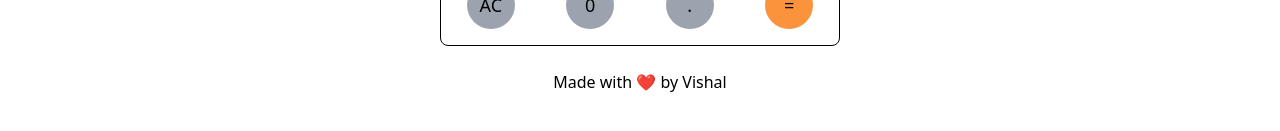
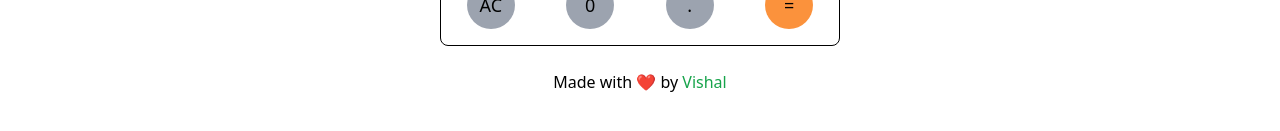
Before and after one commit to vishal-kumaar/simple-calculator, a React (Create React App) app: page / in a window 1280 px wide. Shown: the part 521-652 px from the top of the page. Built offline with nearby package versions, Linux system fonts and the light colour scheme.

Commit message:
Add anchor tag of github profile in footer component

```diff
--- a/src/components/Footer.js
+++ b/src/components/Footer.js
@@ -3,7 +3,7 @@ import React from 'react'
 export default function Footer(props) {
   return (
     <div className={`text-center mt-6 ${props.mode==="dark" ? "text-white": "text-black"} font-medium`}>
-      Made with ❤ by Vishal
+      Made with ❤ by <a className="text-green-600" href="https://github.com/vishalkumar08376" rel="noreferrer" target="_blank">Vishal</a>
     </div>
   )
 }
```
